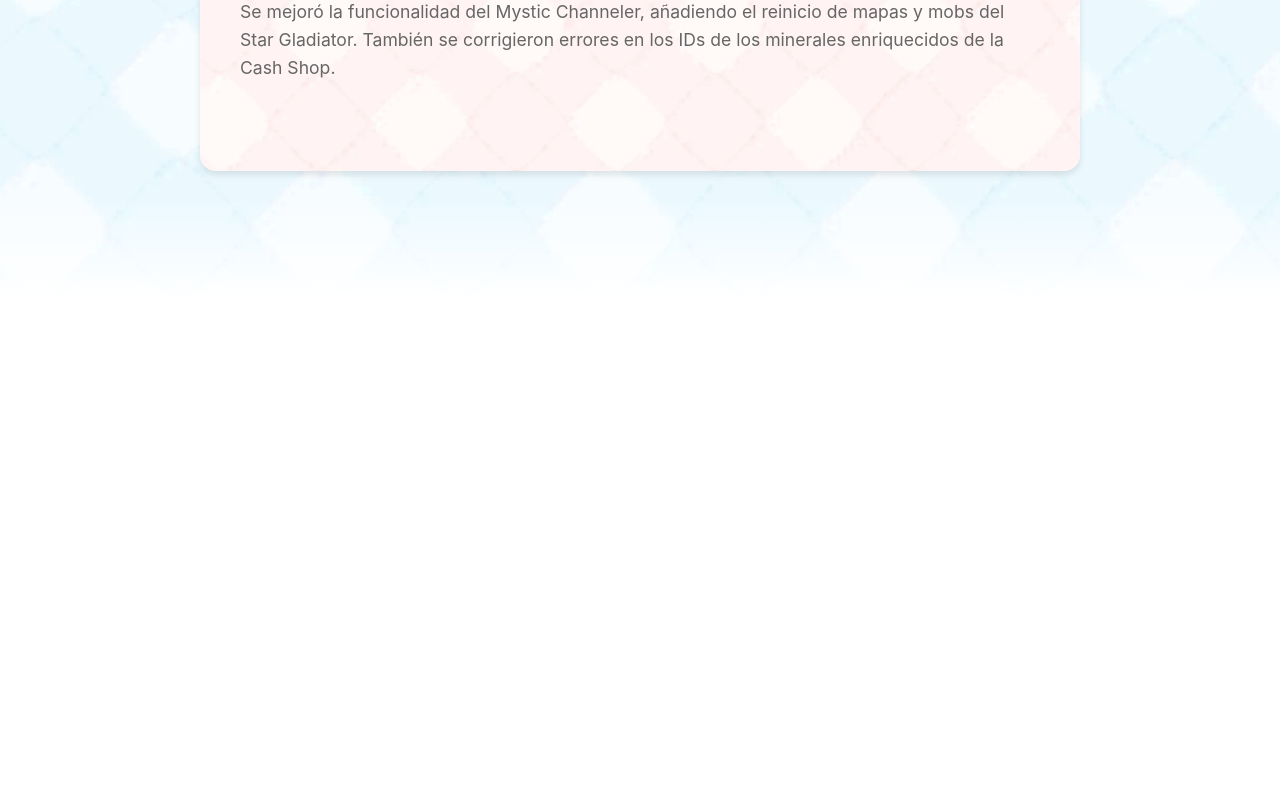
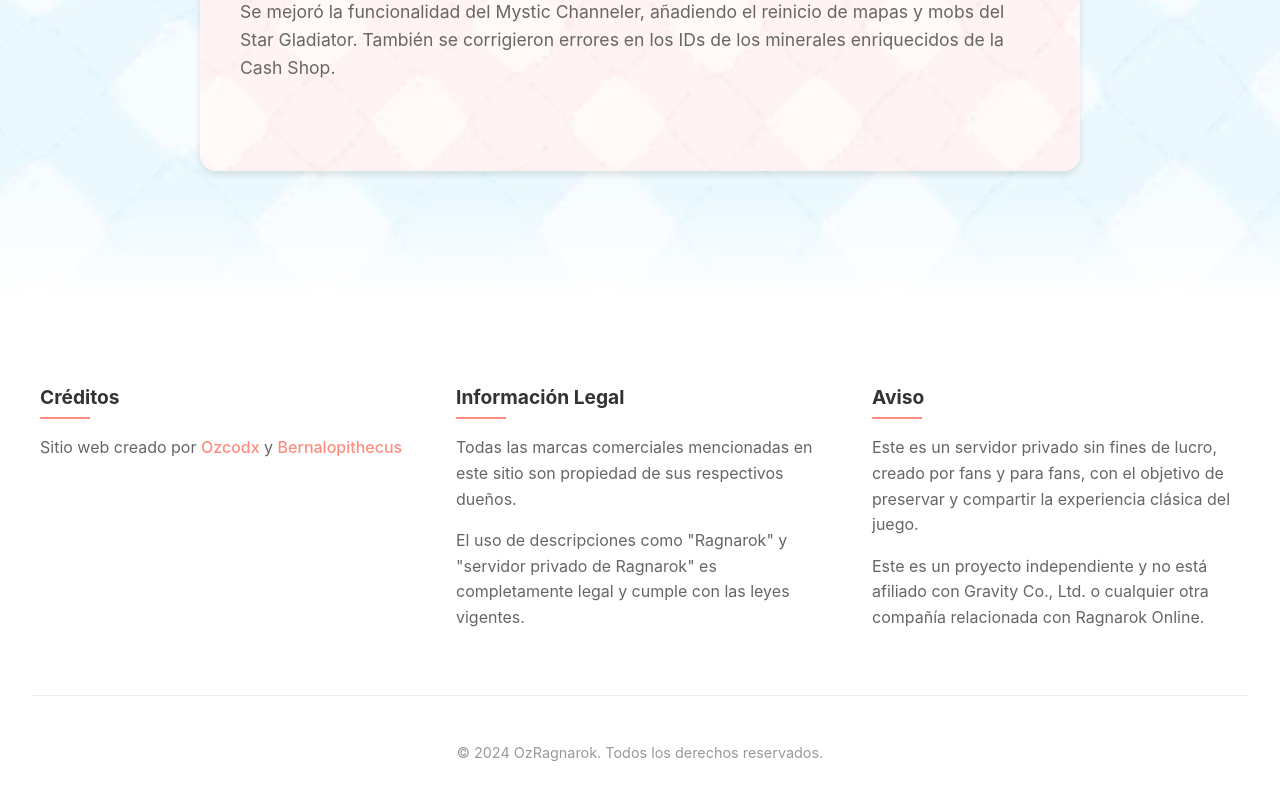
Before and after one commit to ozcodx/ozro-site, a React (Vite) app: page / in a window 1280 px wide. Shown: the part 2435-3235 px from the top of the page. Before the commit the page ends 2734 px from the top, so only its background shows below. Built offline with nearby package versions, Linux system fonts and the light colour scheme.

Commit message:
Add Footer component with legal and credit information

```diff
--- /dev/null
+++ b/src/components/Footer.tsx
@@ -0,0 +1,50 @@
+const Footer = () => {
+  return (
+    <footer className="footer">
+      <div className="footer-content">
+        <div className="footer-section">
+          <h3>Créditos</h3>
+          <p>
+            Sitio web creado por{' '}
+            <a href="https://github.com/ozcodx" target="_blank" rel="noopener noreferrer">
+              Ozcodx
+            </a>{' '}
+            y{' '}
+            <a href="https://github.com/Bernalopithecus" target="_blank" rel="noopener noreferrer">
+              Bernalopithecus
+            </a>
+          </p>
+        </div>
+
+        <div className="footer-section">
+          <h3>Información Legal</h3>
+          <p>
+            Todas las marcas comerciales mencionadas en este sitio son propiedad de sus respectivos dueños.
+          </p>
+          <p>
+            El uso de descripciones como "Ragnarok" y "servidor privado de Ragnarok" es completamente legal
+            y cumple con las leyes vigentes.
+          </p>
+
+        </div>
+
+        <div className="footer-section">
+          <h3>Aviso</h3>
+          <p>
+            Este es un servidor privado sin fines de lucro, creado por fans y para fans,
+            con el objetivo de preservar y compartir la experiencia clásica del juego.
+          </p>
+          <p>
+            Este es un proyecto independiente y no está afiliado con Gravity Co., Ltd.
+            o cualquier otra compañía relacionada con Ragnarok Online.
+          </p>
+        </div>
+      </div>
+      <div className="footer-bottom">
+        <p>&copy; 2024 OzRagnarok. Todos los derechos reservados.</p>
+      </div>
+    </footer>
+  );
+};
+
+export default Footer;
--- a/src/components/Main.tsx
+++ b/src/components/Main.tsx
@@ -2,6 +2,8 @@
 import Header from './Header';
 import InfoCard from './InfoCard';
 import News from './News';
+import Separator from './Separator';
+import Footer from './Footer';
 import '../styles/Main.css';
 import Cookies from 'js-cookie';
 
@@ -143,6 +145,7 @@
           </p>
         </News>
       </div>
+      <Footer />
     </div>
   );
 };
--- a/src/styles/Main.css
+++ b/src/styles/Main.css
@@ -273,3 +273,77 @@
     font-size: 1.1rem;
   }
 }
+
+.footer {
+  background: white;
+  padding: 4rem 2rem 2rem;
+  box-shadow: 0 -4px 6px rgba(0, 0, 0, 0.05);
+}
+
+.footer-content {
+  max-width: 1200px;
+  margin: 0 auto;
+  display: grid;
+  grid-template-columns: repeat(3, 1fr);
+  gap: 3rem;
+}
+
+.footer-section h3 {
+  color: #333;
+  font-size: 1.2rem;
+  margin-bottom: 1.5rem;
+  position: relative;
+}
+
+.footer-section h3::after {
+  content: '';
+  position: absolute;
+  bottom: -0.5rem;
+  left: 0;
+  width: 50px;
+  height: 2px;
+  background: #ff8d7f;
+}
+
+.footer-section p {
+  color: #666;
+  line-height: 1.6;
+  margin-bottom: 1rem;
+}
+
+.footer-section a {
+  color: #ff8d7f;
+  text-decoration: none;
+  transition: color 0.3s ease;
+}
+
+.footer-section a:hover {
+  color: #ff7a6a;
+  text-decoration: underline;
+}
+
+.footer-bottom {
+  margin-top: 3rem;
+  padding-top: 2rem;
+  border-top: 1px solid #eee;
+  text-align: center;
+  color: #999;
+  font-size: 0.9rem;
+}
+
+@media (max-width: 1024px) {
+  .footer-content {
+    grid-template-columns: repeat(2, 1fr);
+  }
+}
+
+@media (max-width: 640px) {
+  .footer {
+    padding: 3rem 1.5rem 1.5rem;
+  }
+
+  .footer-content {
+    grid-template-columns: 1fr;
+    gap: 2rem;
+  }
+}
```
